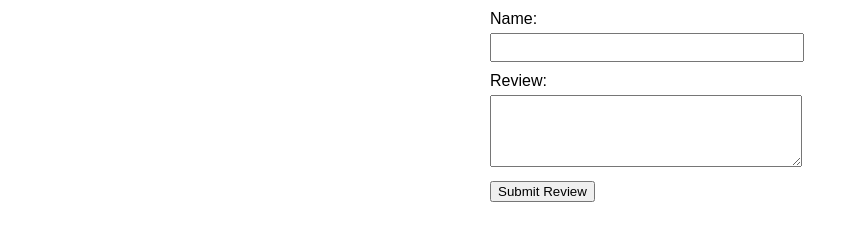
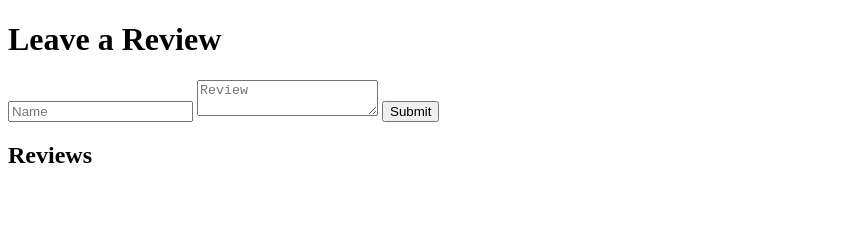
Before and after one commit to PalaashBatra/add-review, a plain HTML site: page index.html in a window 1280 px wide. Shown: the whole page, without its empty margins (0-859 px from the left). Drawn offline with Linux system fonts and the light colour scheme.

Commit message:
Update index.html

```diff
--- a/index.html
+++ b/index.html
@@ -1,38 +1,19 @@
 <!DOCTYPE html>
 <html>
-<head>
-    <title>Add a Review</title>
-    <style>
-        body {
-            font-family: Arial, sans-serif;
-        }
-        form {
-            width: 300px;
-            margin: 0 auto;
-        }
-        label {
-            display: block;
-            margin-top: 10px;
-        }
-        input[type="text"], textarea {
-            width: 100%;
-            padding: 5px;
-            margin-top: 5px;
-        }
-        input[type="submit"] {
-            margin-top: 10px;
-        }
-    </style>
-</head>
-<body>
-    <form action="/submit-review" method="post">
-        <label for="name">Name:</label>
-        <input type="text" id="name" name="name" required>
-
-        <label for="review">Review:</label>
-        <textarea id="review" name="review" rows="4" required></textarea>
-
-        <input type="submit" value="Submit Review">
+  <head>
+    <title>Add Review</title>
+  </head>
+  <body>
+    <h1>Leave a Review</h1>
+    <form id="review-form">
+      <input type="text" id="name" placeholder="Name" required />
+      <textarea id="review" placeholder="Review" required></textarea>
+      <button type="submit">Submit</button>
     </form>
-</body>
+    <h2>Reviews</h2>
+    <div id="reviews"></div>
+    <script src="https://www.gstatic.com/firebasejs/8.10.0/firebase-app.js"></script>
+    <script src="https://www.gstatic.com/firebasejs/8.10.0/firebase-database.js"></script>
+    <script src="app.js"></script>
+  </body>
 </html>
```
